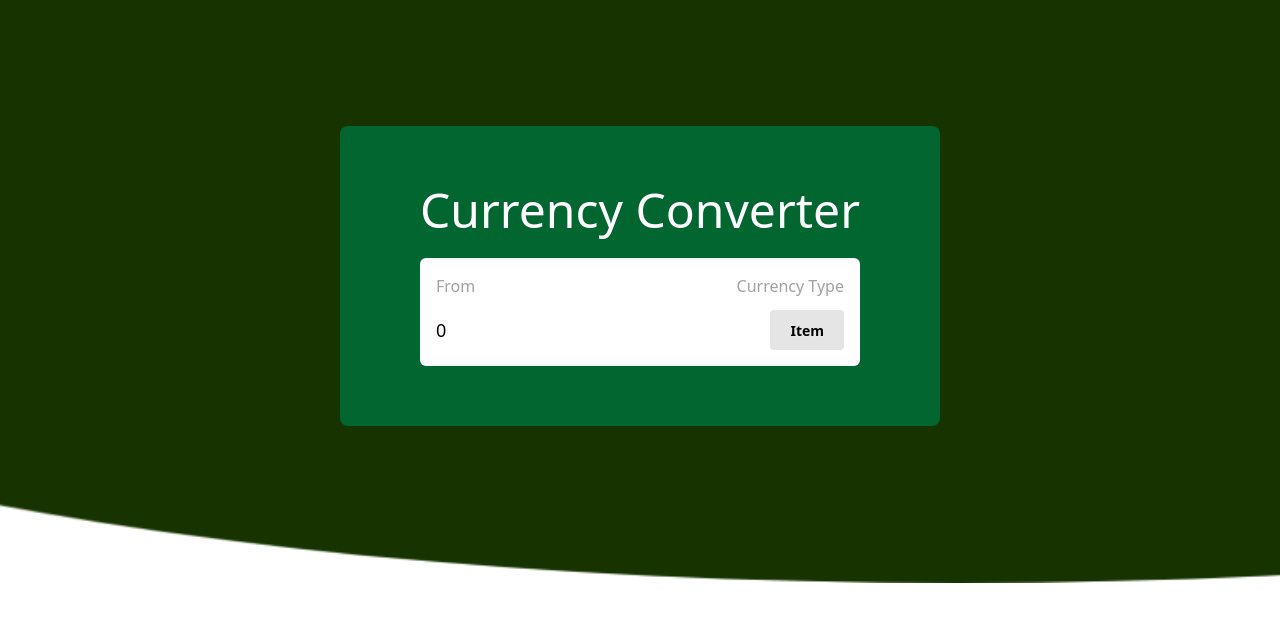
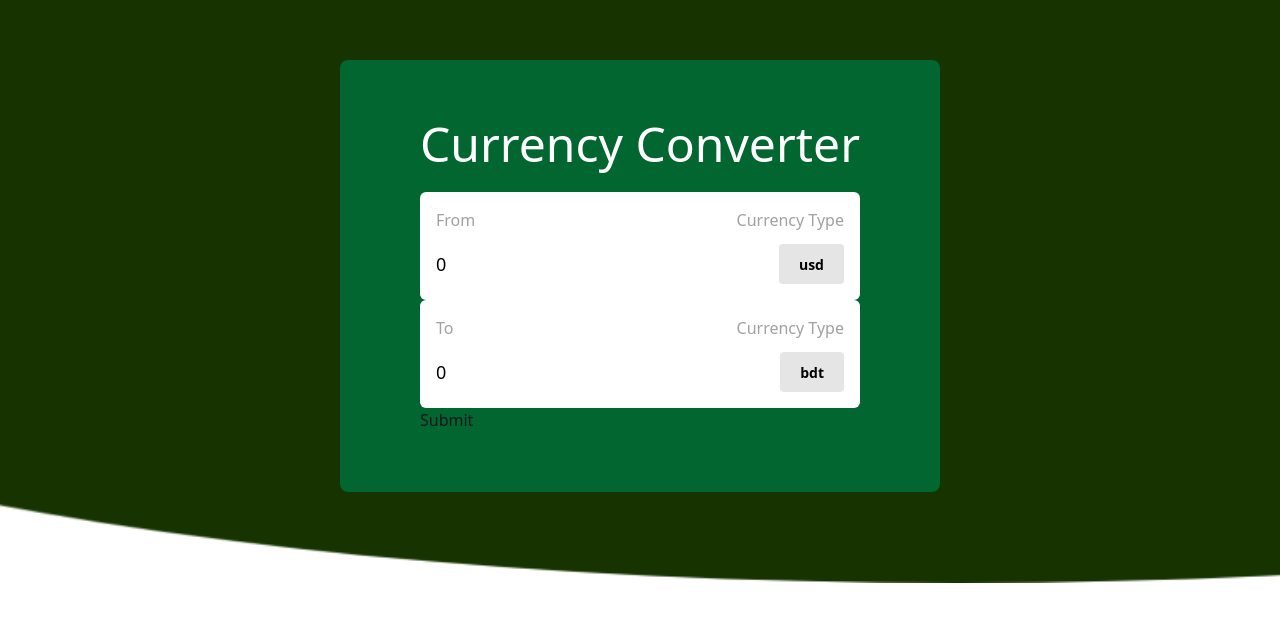
Before and after one commit to mursalin2250/currency-converter-react, a React (Vite) app: page / in a window 1280 px wide. Shown: the part 124-746 px from the top of the page. Built offline with nearby package versions, Linux system fonts and the light colour scheme; no server answers.

Commit message:
add useCurrencyInfo hook

```diff
--- a/src/App.jsx
+++ b/src/App.jsx
@@ -1,8 +1,23 @@
 import { useRef, useState } from 'react'
 import './App.css'
 import InputBox from './components/InputBox'
+import useCurrencyInfo from './hooks/useCurrencyInfo';
 
 function App() {
+
+	const [amount, setAmount] = useState(0);
+	const [from, setFrom] = useState("usd");
+	const [to, setTo] = useState("bdt");
+	const [convertedAmount, setConvertedAmount] = useState(0);
+
+	const currencyInfo = useCurrencyInfo(from);
+
+	const currencyOptions = Object.keys(currencyInfo);
+
+	const convert = () => {
+		setConvertedAmount(amount * currencyOptions[to]);
+	}
+
 
 	return (
 		<>
@@ -11,8 +26,10 @@ function App() {
 					<div>
 						<h1 className='text-5xl text-white'>Currency Converter</h1>
 					</div>
-					<form action="POST">
-						<InputBox />
+					<form onSubmit={(e) => {e.preventDefault();}}>
+						<InputBox label="From" amount={amount} currency={from} currencyOption={currencyOptions} onAmountChange={(amount) => (setAmount(amount))} />
+						<InputBox label="To" amount={convertedAmount} currency={to} currencyOption={currencyOptions} onAmountChange={(convertedAmount) => (setAmount(convertedAmount))}/>
+						<input type="submit" onClick={convert}/>
 					</form>
 				</div>
 			</main>
--- a/src/components/InputBox.jsx
+++ b/src/components/InputBox.jsx
@@ -1,19 +1,22 @@
 import React from 'react'
 
 
-const InputBox = () => {
+const InputBox = ({label, amount, currency = "usd", onAmountChange, currencyOptions}) => {
+    console.log(currencyOptions)
     return (
         <div className='bg-white p-4 flex flex-col gap-3 rounded-md'>
             <div className='flex justify-between'>
-                <legend className=" text-md text-neutral-400">From</legend>
+                <legend className=" text-md text-neutral-400">{label}</legend>
                 <legend className=" text-md text-neutral-400">Currency Type</legend>
             </div>
             <div className='flex justify-between items-center'>
-                <input type="number" placeholder="Amount" id='amount' className="input px-0 bg-white text-black placeholder:text-gray-400 text-lg outline-0 shadow-none border-0" value={0} onChange={(e) => {e.target.value}}/>
-                <div className="dropdown dropdown-end">
-                    <div tabIndex="0" role="button" className="btn text-black bg-neutral-200 border-0 shadow-none px-5">Item</div>
+                <input type="number" placeholder="Amount" id='amount' className="input px-0 bg-white text-black placeholder:text-gray-400 text-lg outline-0 shadow-none border-0" value={amount} onChange={(e) => {onAmountChange((e.target.value))}}/>
+                <div className="dropdown dropdown-end" >
+                    <div tabIndex="0" role="button" className="btn text-black bg-neutral-200 border-0 shadow-none px-5">{currency}</div>
                     <ul tabIndex="-1" className="dropdown-content menu bg-white rounded-box z-1 w-52 p-2">
-                        <li className='text-black'><a>Item 1</a></li>
+
+
+                        <li className='text-black'></li>
                         <li className='text-black'><a>Item 1</a></li>
 
                     </ul>
--- /dev/null
+++ b/src/hooks/useCurrencyInfo.js
@@ -0,0 +1,13 @@
+import React, { useEffect, useState } from 'react'
+
+const useCurrencyInfo = (currency) => {
+	const [data, setData] = useState({});
+	useEffect(() => {
+		fetch(`https://cdn.jsdelivr.net/npm/@fawazahmed0/currency-api@latest/v1/currencies/${currency}.json`)
+		.then((res) => res.json())
+		.then((res) => setData(res[currency]));
+	}, [currency]);
+	return data;
+}
+
+export default useCurrencyInfo
--- a/src/hooks/useCurrencyInfo.jsx
+++ /dev/null
@@ -1,9 +0,0 @@
-import React from 'react'
-
-const useCurrencyInfo = () => {
-  return (
-      <div>useCurrencyInfo</div>
-    )
-}
-
-export default useCurrencyInfo
```
